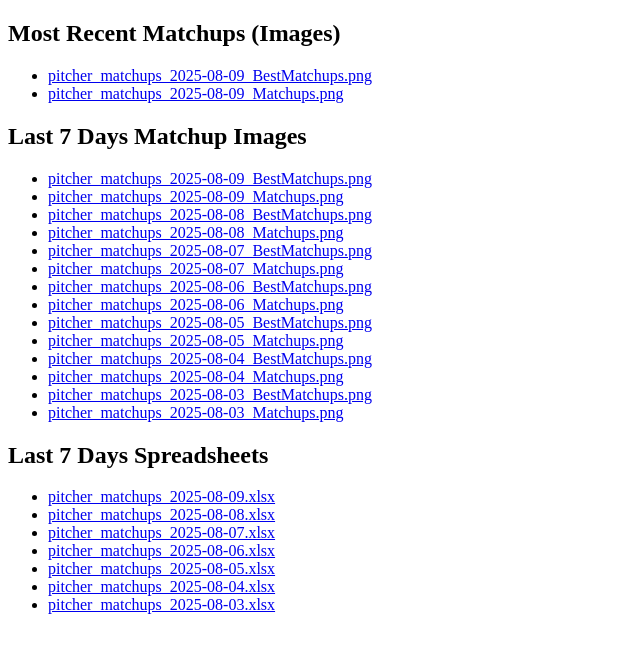
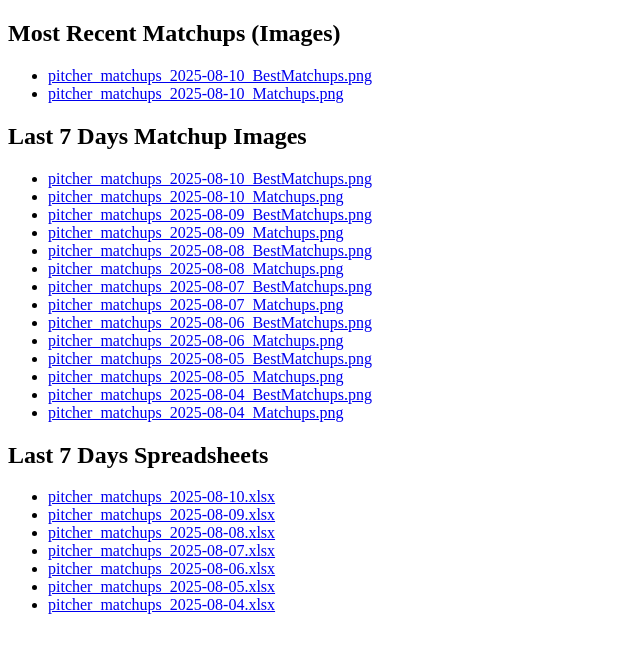
Before and after one commit to jrdogan/mlb-tools, a plain HTML site: page index.html in a window 1280 px wide. Shown: the whole page, without its empty margins (0-640 px from the left). Drawn offline with Linux system fonts and the light colour scheme.

Commit message:
Update index.html

```diff
--- a/index.html
+++ b/index.html
@@ -1,8 +1,10 @@
 <!DOCTYPE html><html><head><meta charset='utf-8'><title>MLB Matchups Index</title></head><body><h2>Most Recent Matchups (Images)</h2><ul>
-<li><a href="https://jrdogan.github.io/mlb-tools/pitcher_matchups_2025-08-09_BestMatchups.png">pitcher_matchups_2025-08-09_BestMatchups.png</a></li>
-<li><a href="https://jrdogan.github.io/mlb-tools/pitcher_matchups_2025-08-09_Matchups.png">pitcher_matchups_2025-08-09_Matchups.png</a></li>
+<li><a href="https://jrdogan.github.io/mlb-tools/pitcher_matchups_2025-08-10_BestMatchups.png">pitcher_matchups_2025-08-10_BestMatchups.png</a></li>
+<li><a href="https://jrdogan.github.io/mlb-tools/pitcher_matchups_2025-08-10_Matchups.png">pitcher_matchups_2025-08-10_Matchups.png</a></li>
 </ul>
 <h2>Last 7 Days Matchup Images</h2><ul>
+<li><a href="https://jrdogan.github.io/mlb-tools/pitcher_matchups_2025-08-10_BestMatchups.png">pitcher_matchups_2025-08-10_BestMatchups.png</a></li>
+<li><a href="https://jrdogan.github.io/mlb-tools/pitcher_matchups_2025-08-10_Matchups.png">pitcher_matchups_2025-08-10_Matchups.png</a></li>
 <li><a href="https://jrdogan.github.io/mlb-tools/pitcher_matchups_2025-08-09_BestMatchups.png">pitcher_matchups_2025-08-09_BestMatchups.png</a></li>
 <li><a href="https://jrdogan.github.io/mlb-tools/pitcher_matchups_2025-08-09_Matchups.png">pitcher_matchups_2025-08-09_Matchups.png</a></li>
 <li><a href="https://jrdogan.github.io/mlb-tools/pitcher_matchups_2025-08-08_BestMatchups.png">pitcher_matchups_2025-08-08_BestMatchups.png</a></li>
@@ -15,15 +17,13 @@
 <li><a href="https://jrdogan.github.io/mlb-tools/pitcher_matchups_2025-08-05_Matchups.png">pitcher_matchups_2025-08-05_Matchups.png</a></li>
 <li><a href="https://jrdogan.github.io/mlb-tools/pitcher_matchups_2025-08-04_BestMatchups.png">pitcher_matchups_2025-08-04_BestMatchups.png</a></li>
 <li><a href="https://jrdogan.github.io/mlb-tools/pitcher_matchups_2025-08-04_Matchups.png">pitcher_matchups_2025-08-04_Matchups.png</a></li>
-<li><a href="https://jrdogan.github.io/mlb-tools/pitcher_matchups_2025-08-03_BestMatchups.png">pitcher_matchups_2025-08-03_BestMatchups.png</a></li>
-<li><a href="https://jrdogan.github.io/mlb-tools/pitcher_matchups_2025-08-03_Matchups.png">pitcher_matchups_2025-08-03_Matchups.png</a></li>
 </ul>
 <h2>Last 7 Days Spreadsheets</h2><ul>
+<li><a href="https://jrdogan.github.io/mlb-tools/pitcher_matchups_2025-08-10.xlsx">pitcher_matchups_2025-08-10.xlsx</a></li>
 <li><a href="https://jrdogan.github.io/mlb-tools/pitcher_matchups_2025-08-09.xlsx">pitcher_matchups_2025-08-09.xlsx</a></li>
 <li><a href="https://jrdogan.github.io/mlb-tools/pitcher_matchups_2025-08-08.xlsx">pitcher_matchups_2025-08-08.xlsx</a></li>
 <li><a href="https://jrdogan.github.io/mlb-tools/pitcher_matchups_2025-08-07.xlsx">pitcher_matchups_2025-08-07.xlsx</a></li>
 <li><a href="https://jrdogan.github.io/mlb-tools/pitcher_matchups_2025-08-06.xlsx">pitcher_matchups_2025-08-06.xlsx</a></li>
 <li><a href="https://jrdogan.github.io/mlb-tools/pitcher_matchups_2025-08-05.xlsx">pitcher_matchups_2025-08-05.xlsx</a></li>
 <li><a href="https://jrdogan.github.io/mlb-tools/pitcher_matchups_2025-08-04.xlsx">pitcher_matchups_2025-08-04.xlsx</a></li>
-<li><a href="https://jrdogan.github.io/mlb-tools/pitcher_matchups_2025-08-03.xlsx">pitcher_matchups_2025-08-03.xlsx</a></li>
 </ul></body></html>
```
